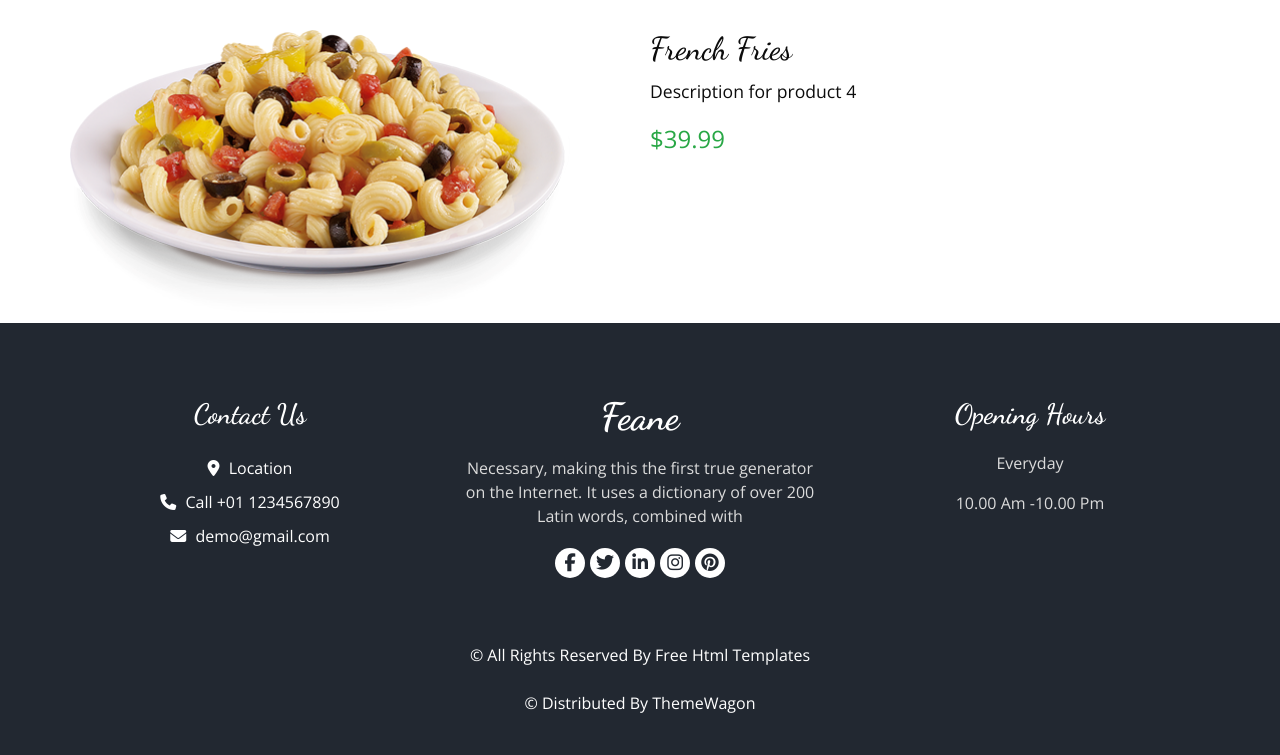
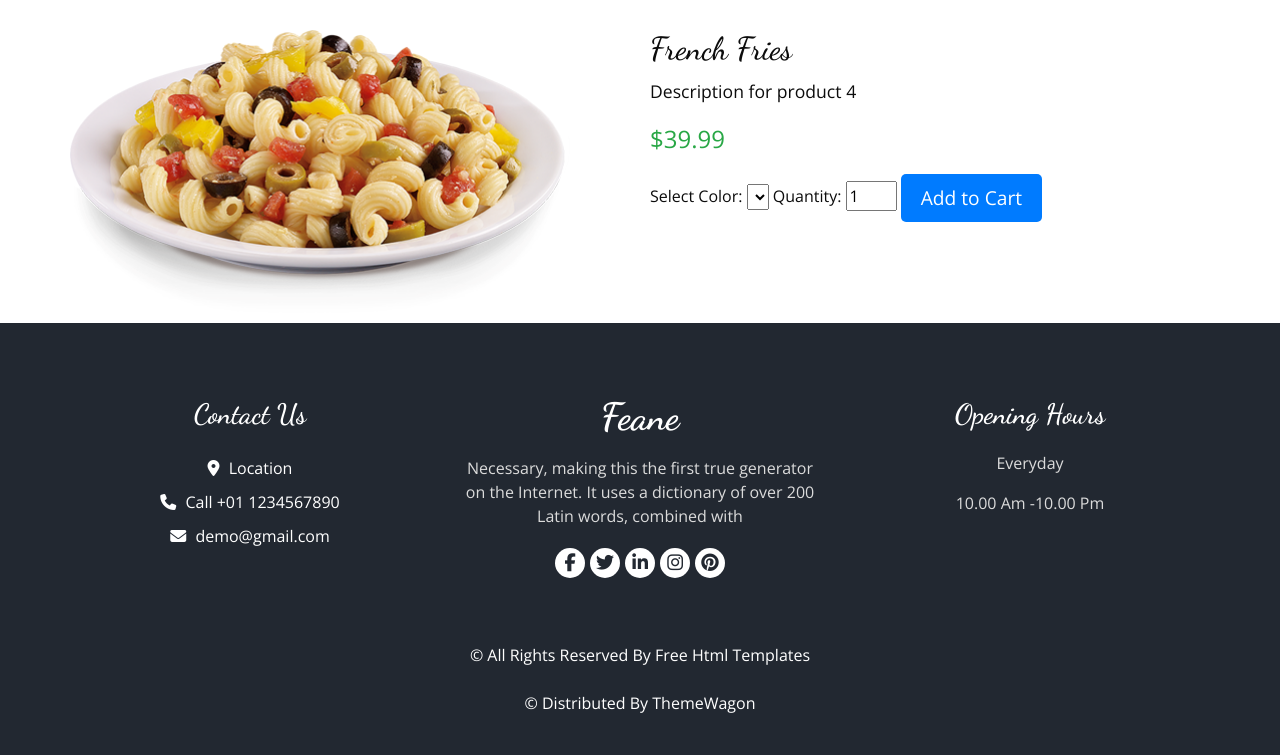
Before and after one commit to chintan166/dj_ecommerce, a Django app: page /product/4/ in a window 1280 px wide. Shown: the part 94-849 px from the top of the page. Run offline with Django 4.2, Linux system fonts and the light colour scheme; data comes from the database, SQL or seed files in the repository; both versions use the stored data as it was after the commit; lists and menus that the app fills with data are empty; some libraries are stand-ins or nearby versions.

Commit message:
color add

```diff
--- a/ecomm/ecomm_app/admin.py
+++ b/ecomm/ecomm_app/admin.py
@@ -1,5 +1,5 @@
 from django.contrib import admin
-from .models import Product,Category,Cart,CartItem,ProductImage,CustomUser,ContactUs,ShippingMethod,PaymentMethod,Order
+from .models import Product,Color,Category,Cart,CartItem,ProductImage,CustomUser,ContactUs,ShippingMethod,PaymentMethod,Order
 
 class ProductImageInline(admin.TabularInline):
     model = ProductImage
@@ -40,6 +40,7 @@ class CustomUserAdmin(admin.ModelAdmin):
 admin.site.register(Product, ProductAdmin)
 admin.site.register(Category, CategoryAdmin)
 admin.site.register(Cart)
+admin.site.register(Color)
 admin.site.register(CartItem)
 admin.site.register(CustomUser,CustomUserAdmin)
 admin.site.register(ContactUs,ContactUsAdmin)
--- a/ecomm/ecomm_app/forms.py
+++ b/ecomm/ecomm_app/forms.py
@@ -1,6 +1,6 @@
 from django import forms
 from django.contrib.auth.forms import UserCreationForm, AuthenticationForm
-from .models import CustomUser,Order, ShippingMethod,PaymentMethod
+from .models import CustomUser,Color,Order, ShippingMethod,PaymentMethod
 
 class CustomUserCreationForm(UserCreationForm):
     email = forms.EmailField(required=True)
@@ -18,6 +18,9 @@ class ContactUsForm(forms.Form):
     email = forms.EmailField(required=True)
     subject = forms.CharField(max_length=200, required=True)
     message = forms.CharField(widget=forms.Textarea, required=True)
+
+class ProductColorSelectionForm(forms.Form):
+    color = forms.ModelChoiceField(queryset=Color.objects.all(), widget=forms.Select)
 
 class CheckoutForm(forms.ModelForm):
     class Meta:
--- a/ecomm/ecomm_app/models.py
+++ b/ecomm/ecomm_app/models.py
@@ -28,6 +28,7 @@ class Product(models.Model):
     image = models.ImageField(upload_to='product_images/', null=True, blank=True)
     category = models.ForeignKey(Category, related_name='products', on_delete=models.CASCADE, null=True, blank=True)
     stock = models.PositiveIntegerField(default=0)  # Field to store the available quantity in stock.
+    colors = models.ManyToManyField('Color', related_name='products')  # Many-to-many relationship with Color
 
 
     def __str__(self):
@@ -49,6 +50,13 @@ class Product(models.Model):
         else:
             return False  # Not enough stock to update
 
+class Color(models.Model):
+    name = models.CharField(max_length=100)
+    hex_code = models.CharField(max_length=7)  # e.g. #FF5733 for color
+
+        # Many-to-many relationship with color options
+    def __str__(self):
+        return self.name
 
 class ProductImage(models.Model):
     product = models.ForeignKey(Product, related_name='gallery', on_delete=models.CASCADE)
@@ -95,6 +103,8 @@ class OrderItem(models.Model):
     product = models.ForeignKey(Product,related_name='orderitems', on_delete=models.CASCADE)
     quantity = models.PositiveIntegerField()
     price = models.DecimalField(max_digits=10, decimal_places=2)
+    color = models.ForeignKey(Color, on_delete=models.CASCADE, null=True, blank=True)  # Add color field
+
 
     def total_price(self):
         return self.quantity * self.price
@@ -113,6 +123,7 @@ class CartItem(models.Model):
     cart = models.ForeignKey(Cart, related_name='items', on_delete=models.CASCADE)
     product = models.ForeignKey(Product, on_delete=models.CASCADE)
     quantity = models.PositiveIntegerField(default=1)
+    color = models.ForeignKey(Color, on_delete=models.CASCADE, null=True, blank=True)
 
     def __str__(self):
         return f"{self.product.name} (x{self.quantity})"
--- a/ecomm/ecomm_app/templates/ecomm/cart.html
+++ b/ecomm/ecomm_app/templates/ecomm/cart.html
@@ -20,6 +20,7 @@
                     <a href="{% url 'product_detail' item.product.id %}">{{ item.product.name }} - ${{ item.product.price }}</a>
                     <p>Quantity: {{ item.quantity }}</p>
                     <p>Total: ${{ item.total_price }}</p>
+                    <p>Color: {{ item.color }}</p>
                     <a href="{% url 'remove_from_cart' item.id %}">Remove</a>
                     <a href="{% url 'increment_quantity' item.id %}">+</a>
                     <a href="{% url 'decrement_quantity' item.id %}">-</a>
--- a/ecomm/ecomm_app/templates/ecomm/checkout.html
+++ b/ecomm/ecomm_app/templates/ecomm/checkout.html
@@ -7,7 +7,7 @@
 <h3>Your Cart:</h3>
 <ul>
     {% for item in cart_items %}
-        <li>{{ item.product.name }} - ${{ item.product.price }}</li>
+        <li>{{ item.product.name }} - ${{ item.product.price }} - color: {{ item.color.name }}</li>
     {% endfor %}
 </ul>
 
--- a/ecomm/ecomm_app/templates/ecomm/my_account.html
+++ b/ecomm/ecomm_app/templates/ecomm/my_account.html
@@ -35,7 +35,8 @@
                     <li>
                       {{ item.product.name }} -
                       Quantity: {{ item.quantity }} -
-                      Price: ${{ item.price }}
+                      Price: ${{ item.price }} -
+                      {{ item.color.name }}
                     </li>
                   {% endfor %}
                 </ul>
--- a/ecomm/ecomm_app/templates/ecomm/product_detail.html
+++ b/ecomm/ecomm_app/templates/ecomm/product_detail.html
@@ -163,35 +163,38 @@
 {% if messages %}
 <div class="messages">
   {% for message in messages %}
-    <div class="alert alert-success">
-      <!-- Render message as safe HTML -->
-      {{ message|safe }}
-    </div>
+    <div class="alert alert-success">{{ message|safe }}</div>
   {% endfor %}
 </div>
 {% endif %}
 
 <div class="product-detail">
     <div class="product-detail-container">
-            <!-- Left side: Product Image -->
         <div class="product-image">
             <img src="{{ product.image.url }}" alt="{{ product.name }}">
         </div>
 
-            <!-- Right side: Product Details -->
         <div class="product-info">
             <h2>{{ product.name }}</h2>
             <p>{{ product.description }}</p>
             <h4>${{ product.price }}</h4>
 
-                <!-- Add to Cart Form -->
-                {% if user.is_authenticated %}
             <form method="post" action="{% url 'add_to_cart' product.id %}">
                 {% csrf_token %}
+                <label for="color">Select Color:</label>
+                <select name="color" id="color">
+                    {% for color in product.colors.all %}
+                        <option value="">select color</option>
+                        <option value="{{ color }}">{{ color }}</option>
+                    {% endfor %}
+                </select>
+
                 <label for="quantity">Quantity:</label>
                 <input type="number" id="quantity" name="quantity" min="1" max="{{ product.stock }}" value="1">
+
                 <button type="submit" class="btn btn-primary">Add to Cart</button>
             </form>
+
             {% if product_images %}
             <div class="product-gallery">
                 <h4>Gallery</h4>
@@ -202,8 +205,8 @@
                 </div>
             </div>
             {% endif %}
-                {% endif %}
         </div>
     </div>
 </div>
+
 {% endblock %}
--- a/ecomm/ecomm_app/views.py
+++ b/ecomm/ecomm_app/views.py
@@ -1,11 +1,11 @@
 from django.shortcuts import render, get_object_or_404, redirect
-from .models import Product, Cart, CartItem, ContactUs, ShippingMethod, PaymentMethod, OrderItem,Order
+from .models import Product,Color, Cart, CartItem, ContactUs, ShippingMethod, PaymentMethod, OrderItem,Order
 from django.core.paginator import Paginator
 from django.contrib.auth.decorators import login_required
 from django.contrib.auth import login as auth_login, authenticate, logout
 from django.contrib import messages
 from django.db.models import Count
-from .forms import CustomUserCreationForm, CustomLoginForm, ContactUsForm, CheckoutForm
+from .forms import CustomUserCreationForm, CustomLoginForm, ContactUsForm, CheckoutForm,ProductColorSelectionForm
 
 # Home page displaying all products
 def home(request):
@@ -19,8 +19,18 @@ def about(request):
 # Product detail page
 def product_detail(request, product_id):
     product = get_object_or_404(Product, pk=product_id)
+    form = ProductColorSelectionForm()
     product_images = product.gallery.all()
-    return render(request, 'ecomm/product_detail.html', {'product': product, 'product_images': product_images})
+
+    if request.method == "POST":
+        form = ProductColorSelectionForm(request.POST)
+        if form.is_valid():
+            selected_color = form.cleaned_data['color']
+            # You can handle the selected color here (e.g., adding to cart or showing an image)
+            # For now, we'll just display it for testing
+            return render(request, 'ecomm/product_detail.html', {'product': product,'product_images': product_images, 'form': form, 'selected_color': selected_color})
+
+    return render(request, 'ecomm/product_detail.html', {'product': product, 'product_images': product_images,'form': form})
 
 # List all products with price sorting and pagination
 def product_list(request):
@@ -47,6 +57,11 @@ def product_list(request):
 @login_required
 def add_to_cart(request, product_id):
     product = get_object_or_404(Product, id=product_id)
+    color = request.POST.get('color', None)
+
+    if color:
+        color = product.colors.get(name=color)
+
     try:
         qty = int(request.POST.get('quantity', 1))
     except ValueError:
@@ -61,7 +76,7 @@ def add_to_cart(request, product_id):
         return redirect('product_detail', product_id=product.id)
 
     cart, created = Cart.objects.get_or_create(user=request.user)
-    cart_item, item_created = CartItem.objects.get_or_create(cart=cart, product=product)
+    cart_item, item_created = CartItem.objects.get_or_create(cart=cart, product=product,color=color)
 
     if item_created:
         messages.success(request, 'Your message has been sent successfully! <a href="/cart/" class="btn btn-primary">View Cart</a>', extra_tags='safe')
```
Also changed, not shown: ecomm/db.sqlite3, ecomm/ecomm_app/migrations/0012_color_alter_orderitem_order_alter_orderitem_product_and_more.py (added), ecomm/ecomm_app/migrations/0013_cartitem_color.py (added), ecomm/ecomm_app/migrations/0014_orderitem_color.py (added). Lines whose indentation alone changed are shown as unchanged.
